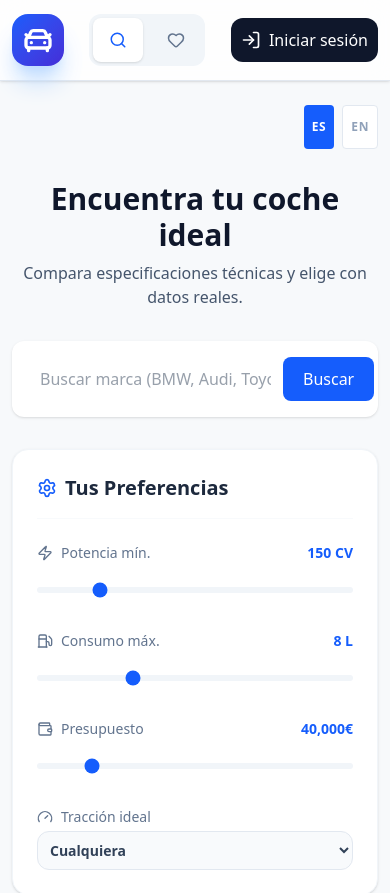
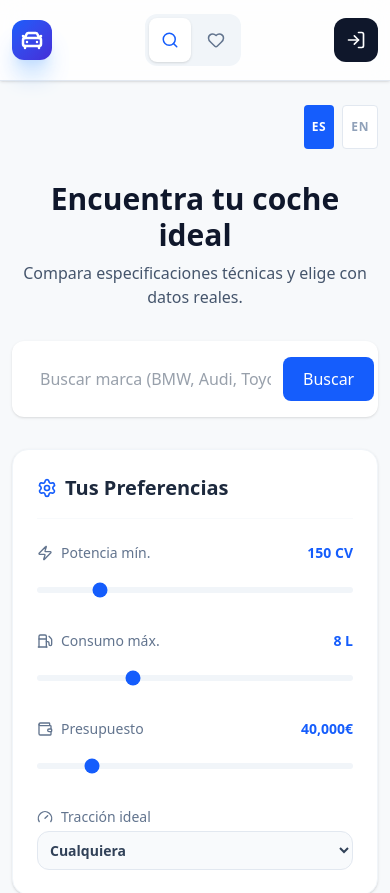
Before and after one commit to juanzafe/car-advisor, a React (Vite) app: page / in a window 390 px wide. Shown: the top 893 px of the page. Built offline with nearby package versions, Linux system fonts and the light colour scheme; no server answers.

Commit message:
fix header on mobile version and translations

```diff
--- a/src/components/cars/CarsGrid.tsx
+++ b/src/components/cars/CarsGrid.tsx
@@ -32,7 +32,9 @@ export function CarsGrid({
   if (!cars.length) {
     return (
       <div className="text-center py-16 text-slate-500">
-        Busca una marca para ver resultados
+        {lang === 'es'
+          ? 'Busca una marca para ver resultados'
+          : 'Search for a brand to see results'}
       </div>
     );
   }
--- a/src/components/layout/Header.tsx
+++ b/src/components/layout/Header.tsx
@@ -1,30 +1,33 @@
 import { auth, loginWithGoogle } from '../../lib/firebase';
 import { signOut } from 'firebase/auth';
 import { useAuthState } from 'react-firebase-hooks/auth';
-import { LogIn, CarFront, Heart, Search } from 'lucide-react';
-import { translations } from '../../locales/translations'; // Importante importar esto
+import { LogIn, CarFront, Heart, Search, LogOut } from 'lucide-react'; // Añadimos LogOut
+import { translations } from '../../locales/translations';
 
 interface HeaderProps {
   view: 'home' | 'favorites';
   setView: (view: 'home' | 'favorites') => void;
-  lang?: 'es' | 'en'; // Añadimos la prop de lenguaje
+  lang?: 'es' | 'en';
 }
 
 export const Header = ({ view, setView, lang = 'es' }: HeaderProps) => {
   const [user] = useAuthState(auth);
-  const t = translations[lang]; // Atajo para las traducciones
+  const t = translations[lang];
 
   return (
     <header className="bg-white/80 backdrop-blur-md border-b border-slate-200 sticky top-0 z-50 shadow-sm">
-      <div className="max-w-7xl mx-auto px-6 h-20 flex justify-between items-center">
+      <div className="max-w-7xl mx-auto px-4 md:px-6 h-20 flex justify-between items-center">
         <div
-          className="flex items-center gap-4 group cursor-pointer"
+          className="flex items-center gap-2 md:gap-4 group cursor-pointer"
           onClick={() => setView('home')}
         >
-          <div className="bg-linear-to-br from-blue-600 to-indigo-700 p-2.5 rounded-2xl shadow-xl shadow-blue-200 transition-all duration-300 group-hover:rotate-6 group-hover:scale-110">
-            <CarFront className="text-white" size={32} strokeWidth={2.5} />
+          <div className="bg-linear-to-br from-blue-600 to-indigo-700 p-2 rounded-xl md:p-2.5 md:rounded-2xl shadow-xl shadow-blue-200 transition-all duration-300 group-hover:rotate-6 group-hover:scale-110">
+            <CarFront
+              className="text-white w-6 h-6 md:w-8 md:h-8"
+              strokeWidth={2.5}
+            />
           </div>
-          <h1 className="text-4xl font-black tracking-tighter uppercase hidden sm:block">
+          <h1 className="text-xl md:text-4xl font-black tracking-tighter uppercase hidden xs:block">
             <span className="italic bg-clip-text text-transparent bg-linear-to-r from-slate-900 to-blue-600 pr-1">
               Car-Advisor
             </span>
@@ -32,21 +35,21 @@ export const Header = ({ view, setView, lang = 'es' }: HeaderProps) => {
           </h1>
         </div>
 
-        <nav className="flex items-center gap-2 bg-slate-100 p-1 rounded-xl">
+        <nav className="flex items-center gap-1 md:gap-2 bg-slate-100 p-1 rounded-xl">
           <button
             onClick={() => setView('home')}
-            className={`flex items-center gap-2 px-4 py-2 rounded-lg text-sm font-bold transition-all ${
+            className={`flex items-center gap-2 px-3 md:px-4 py-2 rounded-lg text-sm font-bold transition-all ${
               view === 'home'
                 ? 'bg-white text-blue-600 shadow-sm'
                 : 'text-slate-500 hover:text-slate-700'
             }`}
           >
-            <Search size={18} />{' '}
+            <Search size={18} />
             <span className="hidden md:inline">{t.explore}</span>
           </button>
           <button
             onClick={() => setView('favorites')}
-            className={`flex items-center gap-2 px-4 py-2 rounded-lg text-sm font-bold transition-all ${
+            className={`flex items-center gap-2 px-3 md:px-4 py-2 rounded-lg text-sm font-bold transition-all ${
               view === 'favorites'
                 ? 'bg-white text-red-500 shadow-sm'
                 : 'text-slate-500 hover:text-slate-700'
@@ -60,9 +63,18 @@ export const Header = ({ view, setView, lang = 'es' }: HeaderProps) => {
           </button>
         </nav>
 
-        <div className="flex items-center gap-4">
+        <div className="flex items-center gap-2 md:gap-4">
           {user ? (
-            <div className="flex items-center gap-3">
+            <div className="flex items-center gap-2 md:gap-3">
+              {/* Logout para Móvil (Solo icono) */}
+              <button
+                onClick={() => signOut(auth)}
+                className="md:hidden p-2 text-slate-400 hover:text-red-500 transition-colors"
+                aria-label={t.logout}
+              >
+                <LogOut size={20} />
+              </button>
+
               <div className="hidden md:block text-right">
                 <p className="text-s font-black text-slate-900 leading-none">
                   {user.displayName?.split(' ')[0]}
@@ -74,15 +86,16 @@ export const Header = ({ view, setView, lang = 'es' }: HeaderProps) => {
                   {t.logout}
                 </button>
               </div>
+
               {user.photoURL ? (
                 <img
                   src={user.photoURL}
                   alt="avatar"
                   referrerPolicy="no-referrer"
-                  className="w-10 h-10 rounded-full border-2 border-blue-500/20"
+                  className="w-8 h-8 md:w-10 md:h-10 rounded-full border-2 border-blue-500/20"
                 />
               ) : (
-                <div className="w-10 h-10 rounded-full bg-slate-300 flex items-center justify-center text-xs font-bold text-slate-600">
+                <div className="w-8 h-8 md:w-10 md:h-10 rounded-full bg-slate-300 flex items-center justify-center text-xs font-bold text-slate-600">
                   {user.displayName?.[0]}
                 </div>
               )}
@@ -90,10 +103,10 @@ export const Header = ({ view, setView, lang = 'es' }: HeaderProps) => {
           ) : (
             <button
               onClick={loginWithGoogle}
-              className="flex items-center gap-2 bg-slate-900 text-white p-2.5 rounded-xl hover:bg-blue-600 transition-all"
+              className="flex items-center gap-2 bg-slate-900 text-white px-3 py-2 md:p-2.5 rounded-xl hover:bg-blue-600 transition-all text-sm md:text-base"
             >
               <LogIn size={20} />
-              {t.login}
+              <span className="hidden xs:inline">{t.login}</span>
             </button>
           )}
         </div>
```
